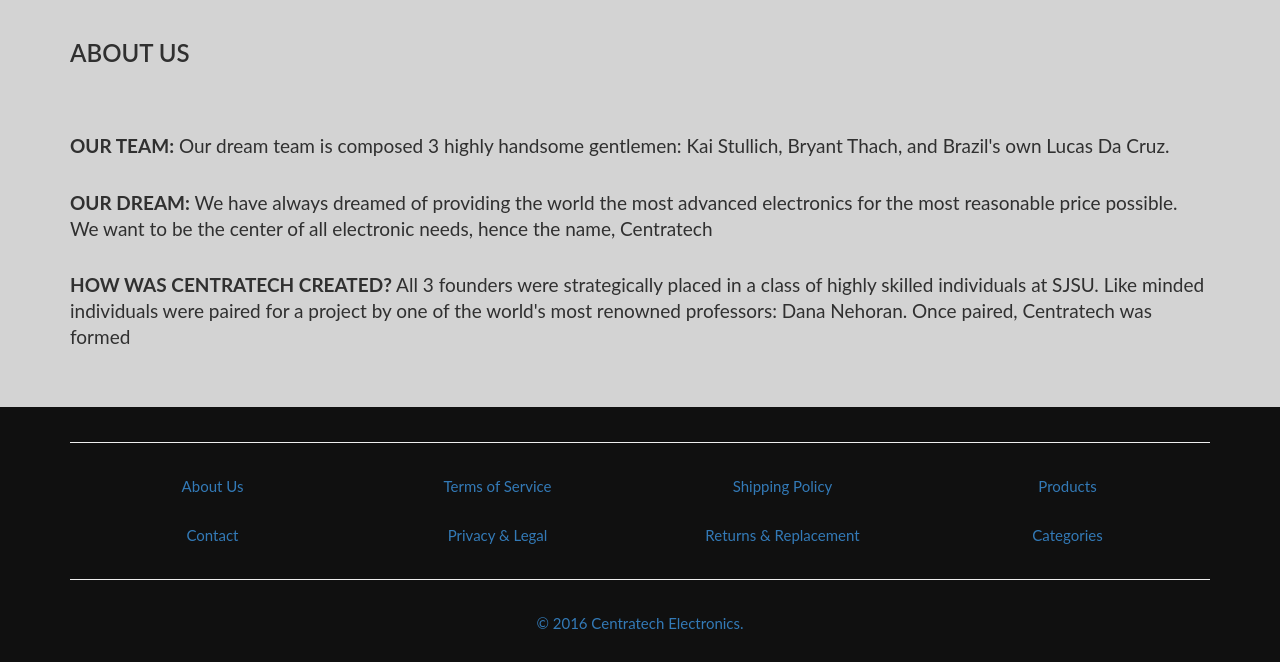
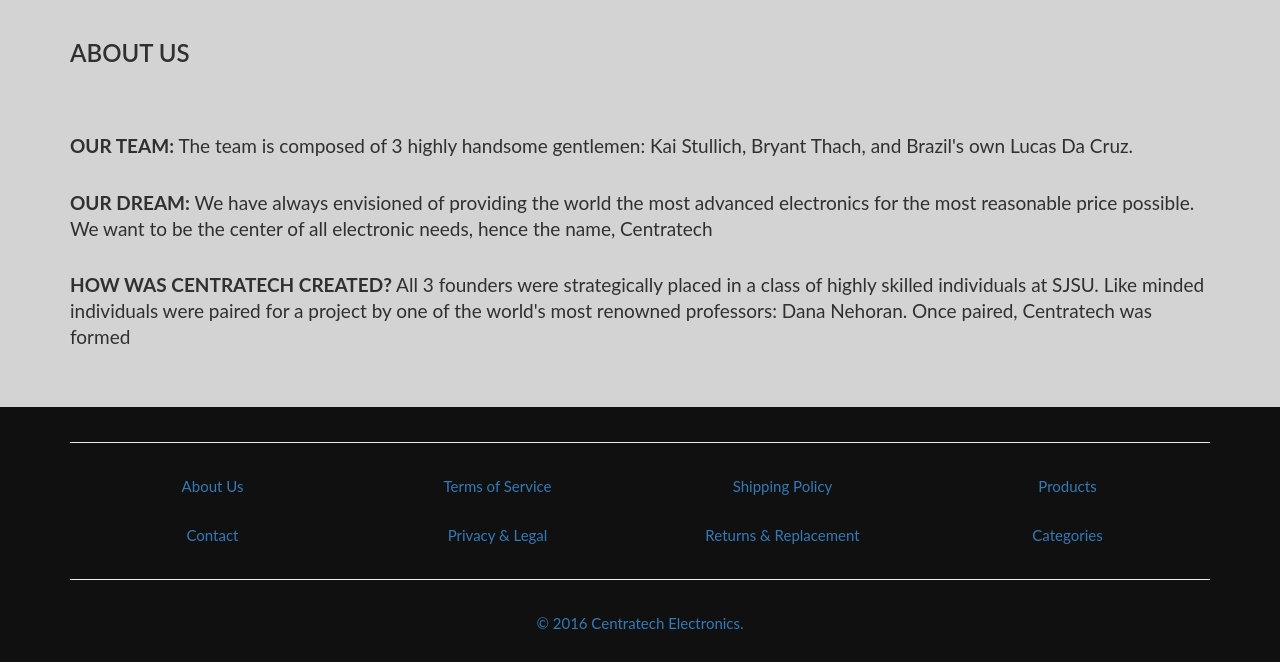
Before and after one commit to kaistullich/Centratech-Website, a Flask app: page /about_us in a window 1280 px wide. Shown: the part 237-899 px from the top of the page. Run offline with Flask 2, Linux system fonts and the light colour scheme; some libraries are stand-ins or nearby versions.

Commit message:
fixed wording about-us

```diff
--- a/newProject/my_app/templates/about-us.html
+++ b/newProject/my_app/templates/about-us.html
@@ -4,8 +4,8 @@
 
 <div class="container">
   <h2>About Us</h2><br>
-  <h4><b>OUR TEAM:</b> Our dream team is composed 3 highly handsome gentlemen: Kai Stullich, Bryant Thach, and Brazil's own Lucas Da Cruz.  </h4>
-  <h4><b>OUR DREAM:</b> We have always dreamed of providing the world the most advanced electronics for the most reasonable price possible. We want to be the center of all electronic needs, hence the name, Centratech </h4>
+  <h4><b>OUR TEAM:</b> The team is composed of 3 highly handsome gentlemen: Kai Stullich, Bryant Thach, and Brazil's own Lucas Da Cruz.  </h4>
+  <h4><b>OUR DREAM:</b> We have always envisioned of providing the world the most advanced electronics for the most reasonable price possible. We want to be the center of all electronic needs, hence the name, Centratech </h4>
   <h4><b>HOW WAS CENTRATECH CREATED?</b> All 3 founders were strategically placed in a class of highly skilled individuals at SJSU. Like minded individuals were paired for a project by one of the world's most renowned professors: Dana Nehoran. Once paired, Centratech was formed</h4><br>
 </div>
 
```
